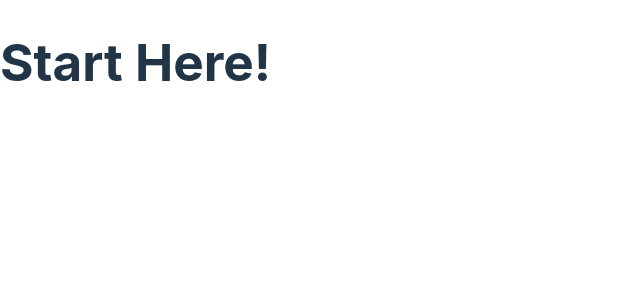
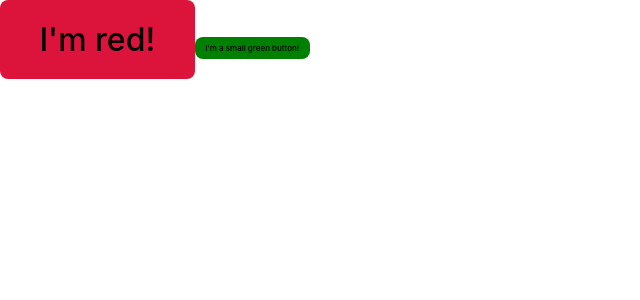
Before and after one commit to matheusmantini/design-patterns-react, a React (Vite) app: page / in a window 1280 px wide. Shown: the top 300 px of the page, without its empty margins (0-640 px from the left). Built offline with nearby package versions, Linux system fonts and the light colour scheme.

Commit message:
Composition

```diff
--- a/src/App.jsx
+++ b/src/App.jsx
@@ -1,9 +1,11 @@
 import "./App.css";
+import { GreenSmallButton, RedButton } from "./components/composition";
 
 function App() {
   return (
     <>
-      <h1>Start Here!</h1>
+      <RedButton text={"I'm red!"} />
+      <GreenSmallButton text={"I'm a small green button!"} />
     </>
   );
 }
--- /dev/null
+++ b/src/components/composition.jsx
@@ -0,0 +1,18 @@
+export const Button = ({ size, color, text, ...props }) => {
+  return (
+    <button
+      {...props}
+      style={{ fontSize: size === "small" ? "8px" : "32px", background: color }}
+    >
+      {text}
+    </button>
+  );
+};
+
+export const RedButton = (props) => {
+  return <Button {...props} color="crimson" />;
+};
+
+export const GreenSmallButton = (props) => {
+  return <Button {...props} color="green" size="small" />;
+};
```
Also changed, not shown: src/components/recursive.jsx (added, +26 -0 lines).
